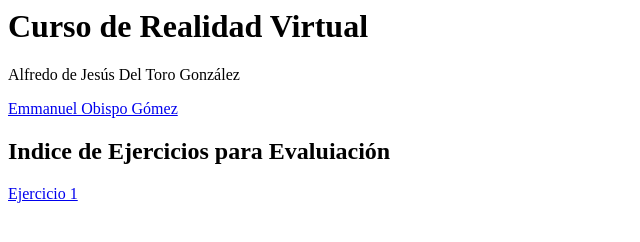
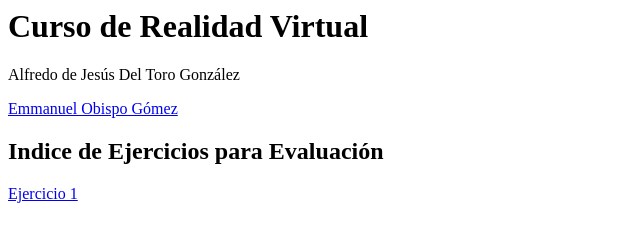
Before and after one commit to toro1031/toro1031.github.io, a plain HTML site: page rv/index.html in a window 1280 px wide. Shown: the full height of the page, 0-640 px from the left. Drawn offline with Linux system fonts and the light colour scheme.

Commit message:
Update index.html

```diff
--- a/rv/index.html
+++ b/rv/index.html
@@ -8,7 +8,7 @@
     <h1>Curso de Realidad Virtual</h1>
     <p>Alfredo de Jesús Del Toro González</p>
     <p><a href= "http://eobispog.github.io/rv">Emmanuel Obispo Gómez</a></p>
-    <h2>Indice de Ejercicios para Evaluiación</h2>
+    <h2>Indice de Ejercicios para Evaluación</h2>
     <p><a href= "https://toro1031.github.io/rv/Ejercicio-1.html">Ejercicio 1</a></p>
   </body>
 </html>
```
